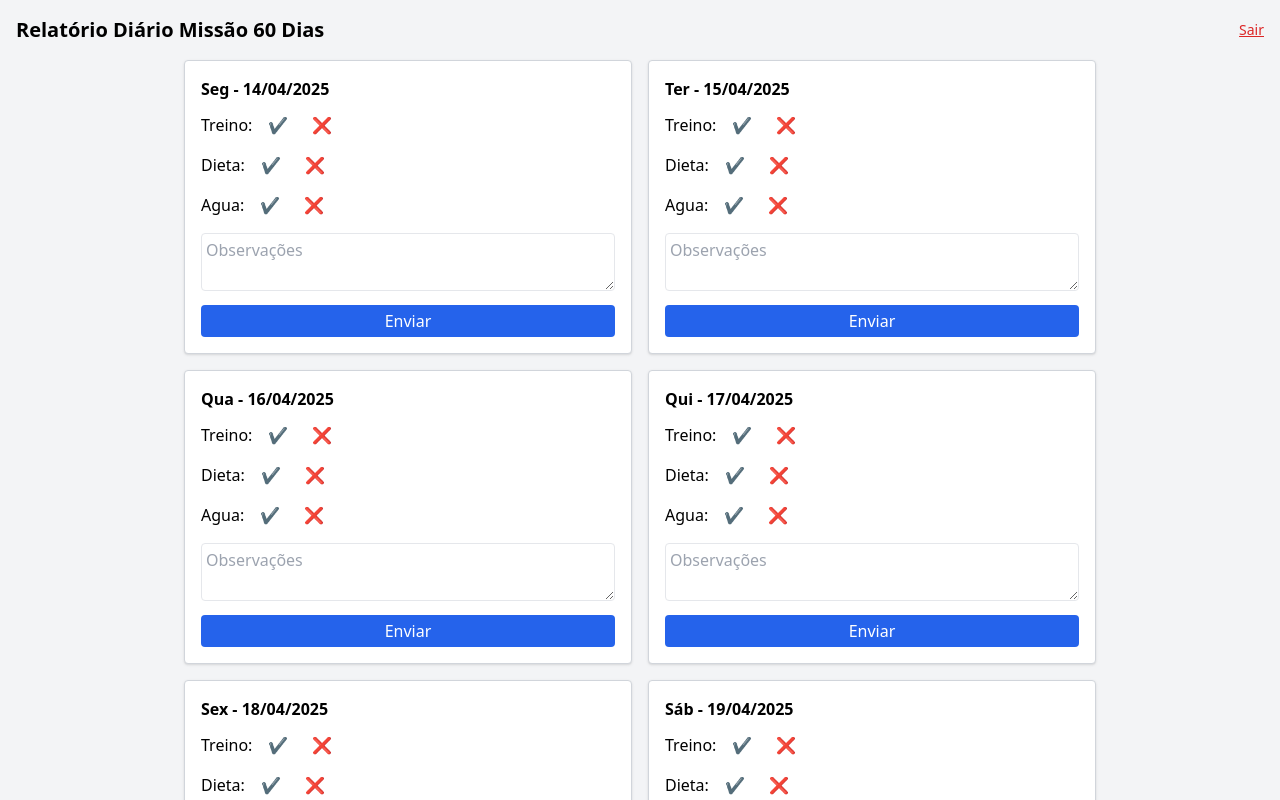
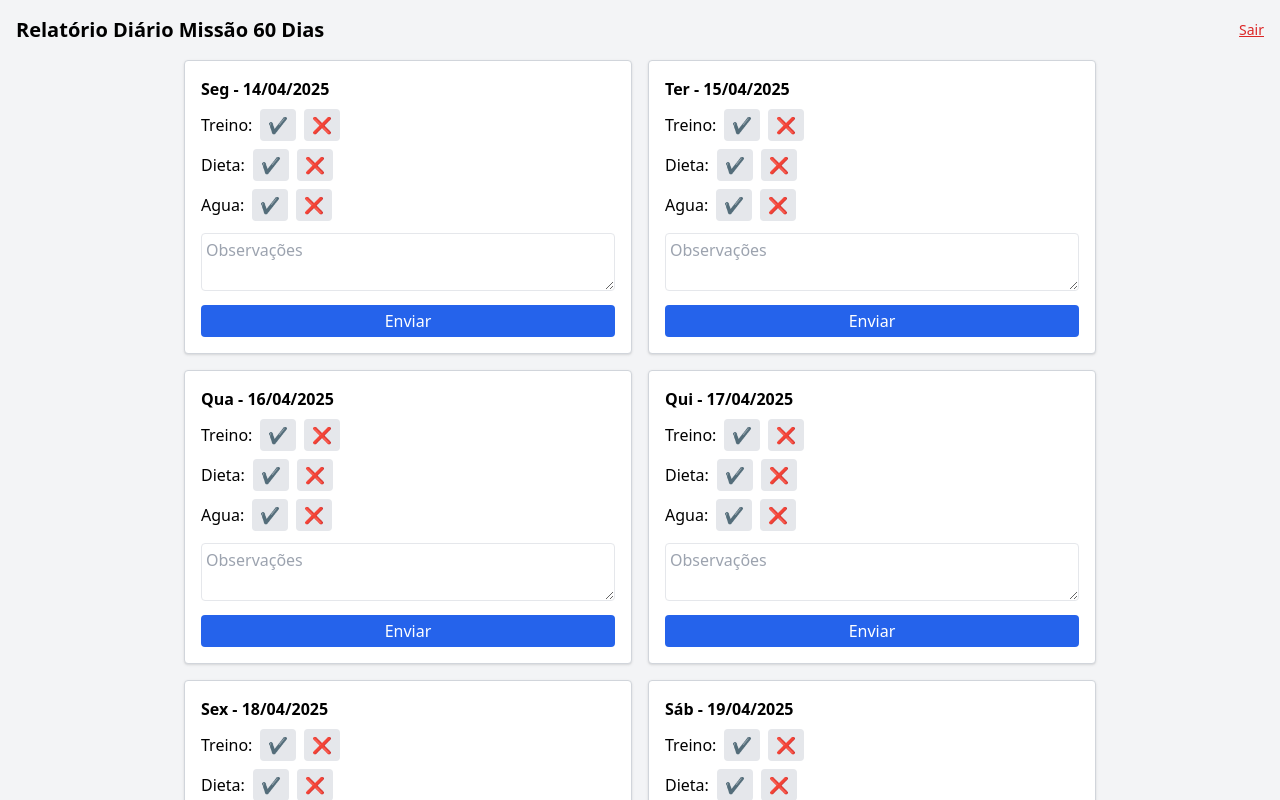
Before and after one commit to henriqueph9/missao60dias-final, a Next.js app: page /dashboard in a window 1280 px wide. Shown: the top 800 px of the page. Built offline with nearby package versions, Linux system fonts and the light colour scheme; no server answers.

Commit message:
Add files via upload

```diff
--- a/pages/dashboard.js
+++ b/pages/dashboard.js
@@ -80,13 +80,17 @@ export default function Dashboard() {
               <div key={field} className="flex items-center gap-2 mb-2">
                 <span className="capitalize">{field}:</span>
                 <button
-                  className={`px-2 py-1 rounded \${data[key]?.[field] === '✔️' ? 'bg-green-600 text-white' : 'bg-gray-200'}`}
+                  className={`px-2 py-1 rounded ${
+                    data[key]?.[field] === '✔️' ? 'bg-green-600 text-white' : 'bg-gray-200'
+                  }`}
                   onClick={() => handleSelect(key, field, '✔️')}
                 >
                   ✔️
                 </button>
                 <button
-                  className={`px-2 py-1 rounded \${data[key]?.[field] === '❌' ? 'bg-red-600 text-white' : 'bg-gray-200'}`}
+                  className={`px-2 py-1 rounded ${
+                    data[key]?.[field] === '❌' ? 'bg-red-600 text-white' : 'bg-gray-200'
+                  }`}
                   onClick={() => handleSelect(key, field, '❌')}
                 >
                   ❌
--- a/pages/index.js
+++ b/pages/index.js
@@ -21,10 +21,13 @@ export default function Home() {
       if (user) {
         const docRef = doc(db, 'usuarios', user.uid);
         const docSnap = await getDoc(docRef);
-        if (!docSnap.exists() && email !== 'henriqueph9@hotmail.com') {
+        if (!docSnap.exists() && email !== 'henriqueph9@hotmail.com' && email !== 'angelinanogueira08@gmail.com') {
           await setDoc(docRef, { nome });
         }
-        if (user.email === 'henriqueph9@hotmail.com') {
+        if (
+          user.email === 'henriqueph9@hotmail.com' ||
+          user.email === 'angelinanogueira08@gmail.com'
+        ) {
           router.push('/admin');
         } else {
           router.push('/dashboard');
@@ -37,7 +40,10 @@ export default function Home() {
   const handleRegisterLogin = async (e) => {
     e.preventDefault();
     try {
-      if (email === 'henriqueph9@hotmail.com') {
+      if (
+        email === 'henriqueph9@hotmail.com' ||
+        email === 'angelinanogueira08@gmail.com'
+      ) {
         await signInWithEmailAndPassword(auth, email, senha);
         return;
       }
@@ -48,7 +54,7 @@ export default function Home() {
         const login = await signInWithEmailAndPassword(auth, email, senha);
         const docRef = doc(db, 'usuarios', login.user.uid);
         const docSnap = await getDoc(docRef);
-        if (!docSnap.exists() && email !== 'henriqueph9@hotmail.com') {
+        if (!docSnap.exists()) {
           await setDoc(docRef, { nome });
         }
       } catch (e) {
@@ -71,7 +77,7 @@ export default function Home() {
             value={nome}
             onChange={(e) => setNome(e.target.value)}
             className="w-full px-4 py-2 border rounded"
-            required={email !== 'henriqueph9@hotmail.com'}
+            required={email !== 'henriqueph9@hotmail.com' && email !== 'angelinanogueira08@gmail.com'}
           />
           <input
             type="email"
```
